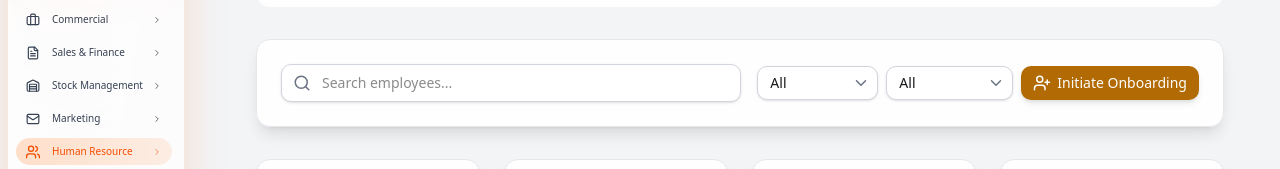
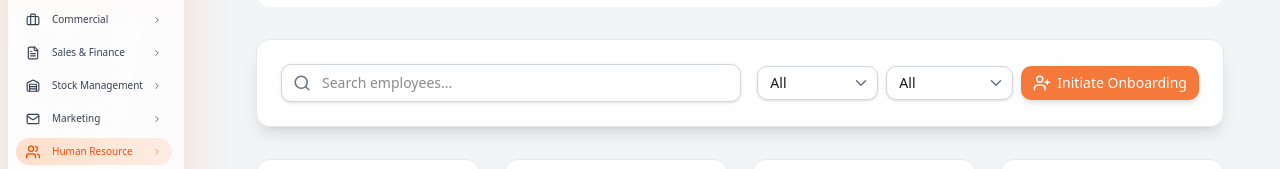
Before and after one commit to shahzil-shahzad1/erpsystemnew, a Next.js app: page /hr/onboardoffboard in a window 1280 px wide. Shown: the part 168-337 px from the top of the page. Built offline with nearby package versions, Linux system fonts and the light colour scheme.

Commit message:
Update page.tsx

```diff
--- a/src/app/(dashboard)/hr/onboardoffboard/page.tsx
+++ b/src/app/(dashboard)/hr/onboardoffboard/page.tsx
@@ -147,7 +147,7 @@ const HROnboardOffboardPage: React.FC = () => {
           </div>
           <button
             onClick={handleInitiateOnboarding}
-            className="bg-[#b16a04] text-white flex items-center justify-center py-1.5 px-3 rounded-lg shadow-md hover:bg-[#e5a004] transition-all duration-200 w-full sm:w-auto whitespace-nowrap text-sm"
+            className="bg-[#f5793b] text-white flex items-center justify-center py-1.5 px-3 rounded-lg shadow-md hover:bg-[#e5a004] transition-all duration-200 w-full sm:w-auto whitespace-nowrap text-sm"
           >
             <UserPlus size={18} className="mr-1.5" />
             Initiate Onboarding
```
